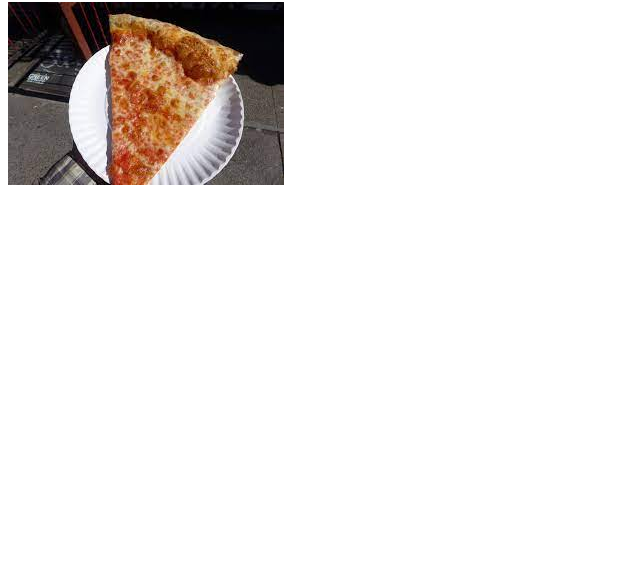
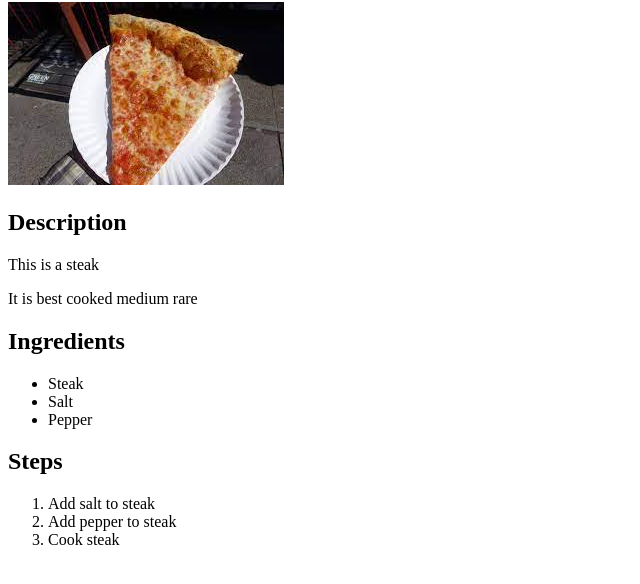
Before and after one commit to dazdarren123/odin-recipes, a plain HTML site: page recipes/steak.html in a window 1280 px wide. Shown: the part 78-662 px from the top of the page, without its empty margins (0-640 px from the left). Drawn offline with Linux system fonts and the light colour scheme.

Commit message:
Finalized steak file

```diff
--- a/recipes/steak.html
+++ b/recipes/steak.html
@@ -3,10 +3,26 @@
 <head>
     <meta charset="UTF-8">
     <meta name="viewport" content="width=device-width, initial-scale=1.0">
-    <title>Steak</title>
+    <title>Steak Recipe</title>
 </head>
 <body>
     <h1>Steak Recipes</h1>
     <img src = "../img/pizza.jpeg" alt="Picture of steak">
+    <h2>Description</h2>
+    <p>This is a steak</p>
+    <p>It is best cooked medium rare</p>
+    <h2>Ingredients</h2>
+    <ul>
+        <li>Steak</li>
+        <li>Salt</li>
+        <li>Pepper</li>
+    </ul>
+    <h2>Steps</h2>
+    <ol>
+        <li>Add salt to steak</li>
+        <li>Add pepper to steak</li>
+        <li>Cook steak</li>
+    </ol>
+
 </body>
 </html>
```
Also changed, not shown: recipes/ramen.html (+1 -1 lines).
